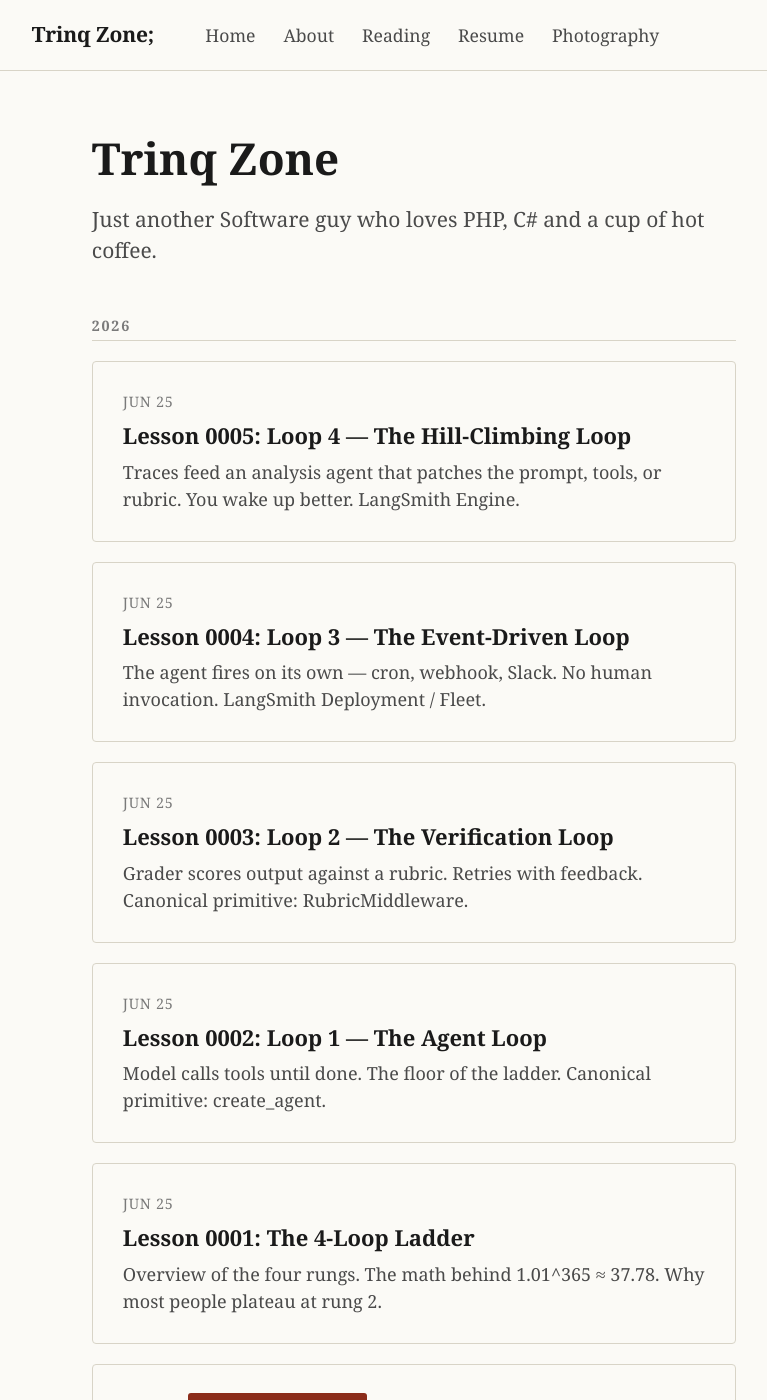
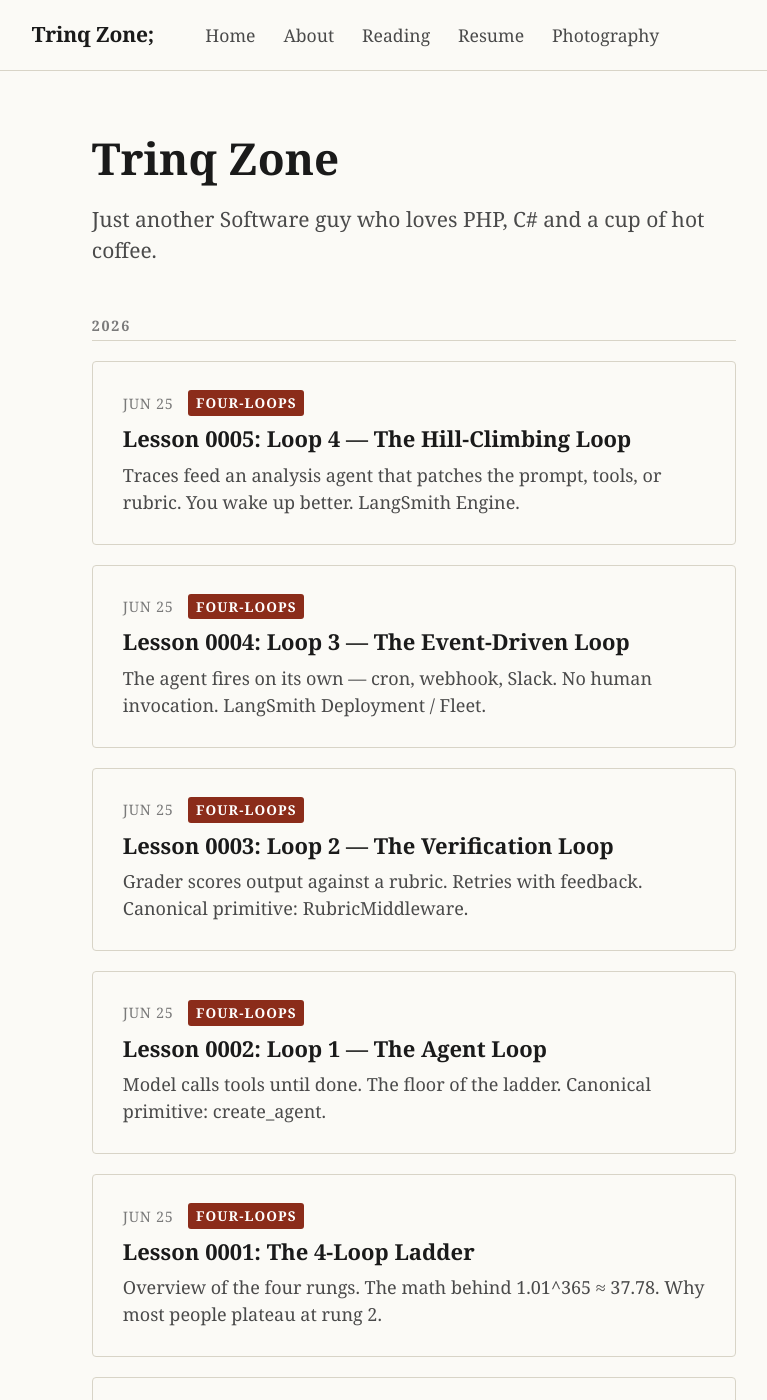
Before and after one commit to trinq/trinq.github.io, a Jekyll site: the page built from index.html, in a window 1280 px wide and 1400 px high. Shown: the whole window, without its empty margins (226-993 px from the left). Built offline with Jekyll 4.4.1, drawn with Linux system fonts in a browser that asks for light colours.

Commit message:
Add four-loops category label to homepage index
Co-authored-by: Cursor <cursoragent@cursor.com>

```diff
--- a/index.html
+++ b/index.html
@@ -46,6 +46,8 @@ title: Home
 			<span class="post-card-label">loop</span>
 		{% elsif post.category == "agent-loop-skills" %}
 			<span class="post-card-label">agent-loop-skills</span>
+		{% elsif post.category == "four-loops" %}
+			<span class="post-card-label">four-loops</span>
 		{% endif %}
 		</div>
 		<div class="post-card-title">{{ post.title }}</div>
```
